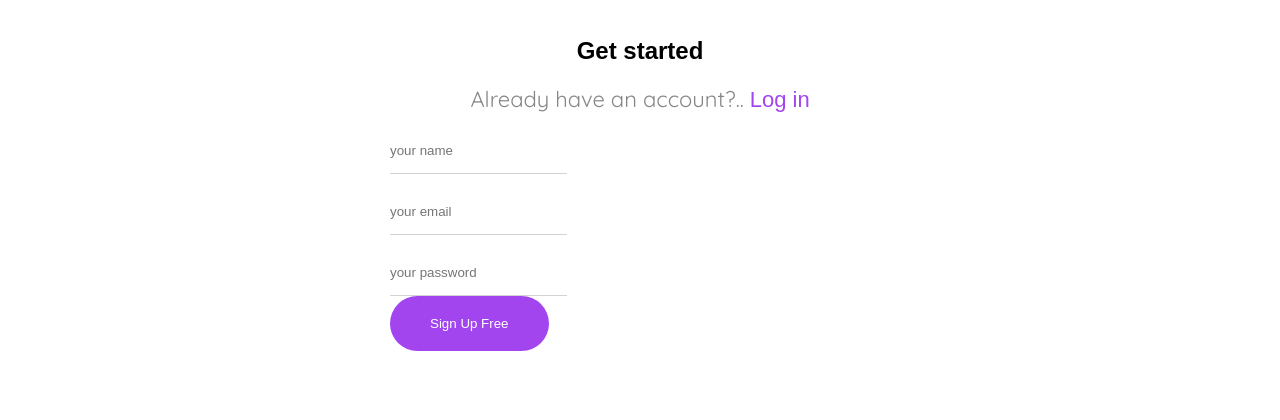
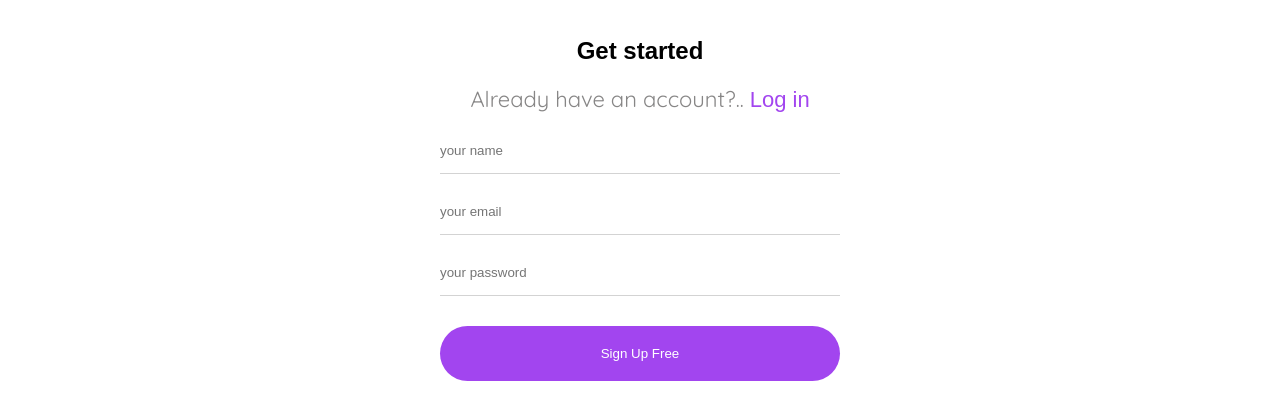
Before and after one commit to princexavier/Review-System, a plain HTML site: page login.html in a window 1280 px wide. Shown: the part 92-512 px from the top of the page. Drawn offline with Linux system fonts and the light colour scheme.

Commit message:
form created

```diff
--- a/css/login.css
+++ b/css/login.css
@@ -47,18 +47,24 @@ nav {
     border-radius: 50px;
     color: white;
 }
-form{
-	    width: 500px;
+
+form {
+    width: 400px;
     margin: 0 auto;
 }
-input{
-	display: block;
+
+input {
+    display: block;
+    width: 100%;
     padding: 15px 0px;
     margin-top: 15px;
     border: none;
     border-bottom: 1px solid lightgrey;
 }
-form button{
+
+form button {
+    margin-top: 30px;
+    width: 100%;
     padding: 20px 40px;
     background: #A245EF;
     border: none;
```
